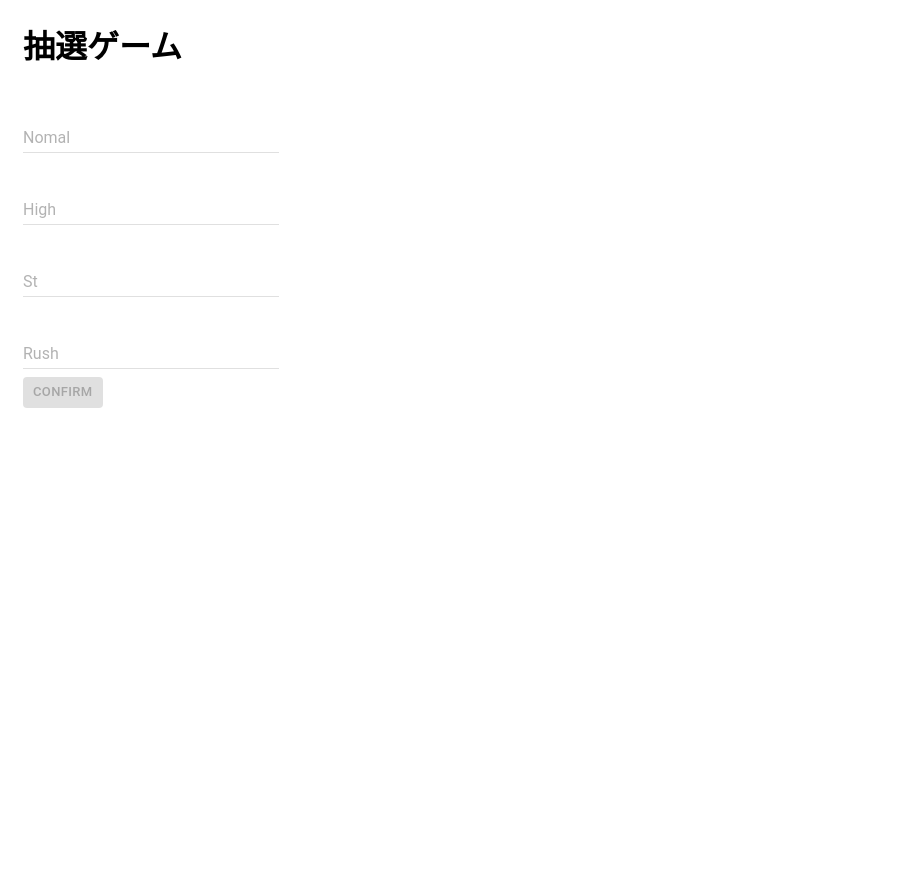
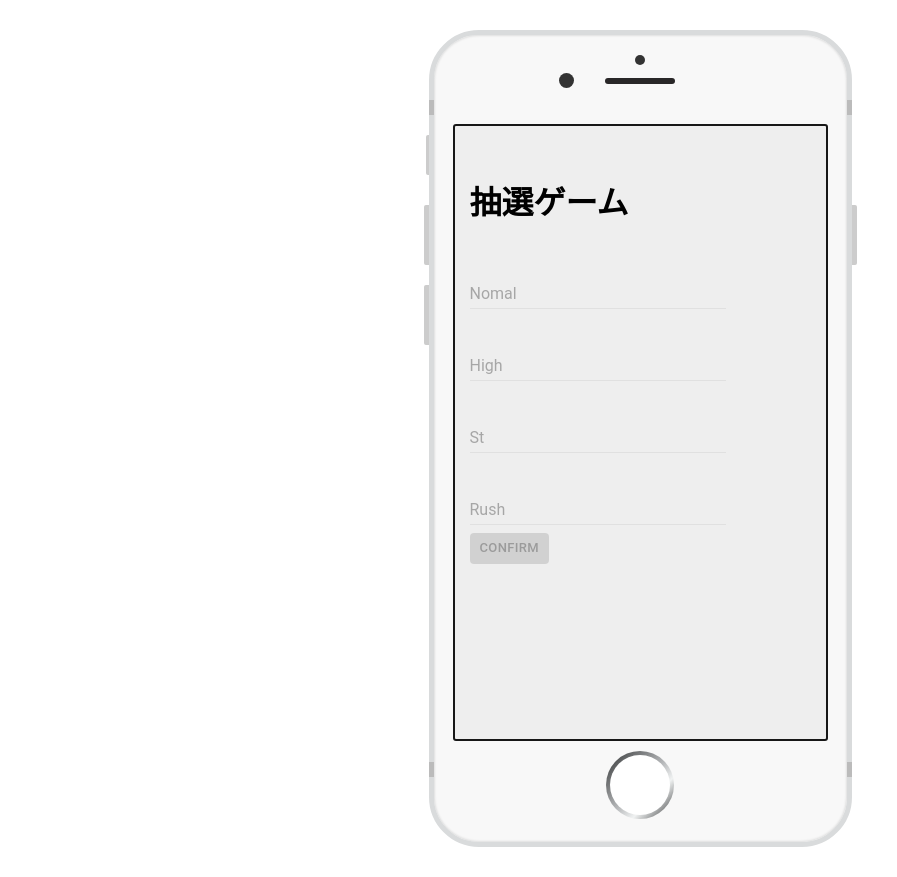
Before and after one commit to toshi1023/kuji-redux, a React (Create React App) app: page / in a window 1280 px wide. Shown: the whole page, without its empty margins (0-897 px from the left). Before the commit the page ends 800 px from the top, so only its background shows below. Built offline with nearby package versions, Linux system fonts and the light colour scheme.

Commit message:
displayデザイン修正

```diff
--- a/package.json
+++ b/package.json
@@ -9,6 +9,7 @@
     "axios": "^0.19.2",
     "cra-template": "1.0.3",
     "material-ui": "^0.20.2",
+    "node-sass": "^4.14.1",
     "react": "^16.13.1",
     "react-dom": "^16.13.1",
     "react-redux": "^7.2.0",
--- /dev/null
+++ b/src/components/display.js
@@ -0,0 +1,50 @@
+import React, { Component } from 'react';
+import { connect } from 'react-redux'
+import SettingGame from './setting_game';
+import StartGame from './start_game';
+import '../sass/kuji.scss';
+
+class Display extends Component {
+
+    // ページの分岐を設定
+    currentPage() {
+        // 現在のURLが条件
+        if (window.location.pathname === '/start' ){
+            return <StartGame />
+        }
+
+        return <SettingGame />
+    }
+
+    render() {
+        return (
+            <React.Fragment>
+                <div>
+                    <div className="iphone">
+                    <div className="iphone-top">
+                        <span className="camera"></span>
+                        <span className="sensor"></span>
+                        <span className="speaker"></span>
+                    </div>
+                    <div className="top-bar"></div>
+                    <div className="iphone-screen">
+                        {this.currentPage()}
+                    </div>
+                    <div className="buttons">
+                        <span className="on-off"></span>
+                        <span className="sleep"></span>
+                        <span className="up"></span>
+                        <span className="down"></span>
+                    </div>
+                    <div className="bottom-bar"></div>
+                    <div className="iphone-bottom">
+                        <span></span>
+                    </div>
+                    </div>
+                </div>
+            </React.Fragment>
+        )
+    }
+}
+
+export default Display
--- a/src/components/errorMessage.js
+++ b/src/components/errorMessage.js
@@ -1,7 +1,6 @@
 /* エラーメッセージ表示用のコンポーネント */
 
 import React from 'react';
-import {useSelector} from "react-redux";
 import Button from '@material-ui/core/Button';
 import Snackbar from '@material-ui/core/Snackbar';
 import MuiAlert from '@material-ui/lab/Alert';
--- a/src/components/start_game.js
+++ b/src/components/start_game.js
@@ -1,18 +1,18 @@
 import React, { Component } from 'react';
 import Button from '@material-ui/core/Button';
 import { connect } from 'react-redux'
+import { withRouter } from 'react-router';
 import { nomalLottery } from '../actions';
 import { judgement } from '../actions';
 import { stLottery } from '../actions';
 import { error } from '../actions';
-import { Link } from 'react-router-dom'
-import '../css/kuji.css';
+import '../sass/kuji.scss';
 
 class StartGame extends Component {
 
   constructor(props) {
     super(props)
-    // start()メソッドとstStart()メソッドをこのコンポーネントに紐づけ
+    // start()メソッドとjudgement()メソッド、stStart()メソッドをこのコンポーネントに紐づけ
     this.start = this.start.bind(this)
     this.judgement = this.judgement.bind(this)
     this.stStart = this.stStart.bind(this)
@@ -56,6 +56,7 @@ class StartGame extends Component {
         return (
             <React.Fragment>
               <div className="body">
+                <Button variant="outlined" color="primary" size="small" href="/" disabled={ submitting } >戻る</Button>
                 <div>
                   通常確率：{this.props.lottery.nomal}
                 </div>
@@ -68,13 +69,8 @@ class StartGame extends Component {
                 <div>
                   突入確率：{this.props.lottery.rush}
                 </div>
+                <hr />
                 <div>
-                  <Button variant="outlined" color="primary" size="small" type="submit" onClick={this.start} disabled={ submitting } >Go</Button>
-                  <Button variant="outlined" color="primary" size="small" type="submit" onClick={this.judgement} disabled={ submitting } >Judgement</Button>
-                </div>
-                <div>
-                  <Button variant="outlined" color="primary" size="small" type="submit" onClick={this.stStart} disabled={ submitting } >ST Go</Button>
-                </div>
                   <div>
                       通常抽選結果：{this.props.lottery.nomal_result}回で大当たり
                   </div>
@@ -83,6 +79,12 @@ class StartGame extends Component {
                   </div>
                   <div>
                       ST抽選結果：{this.props.lottery.st_result}連
+                  </div>
+                </div>
+                <div>
+                  <Button variant="contained" color="primary" size="small" type="submit" onClick={this.start} disabled={ submitting } >Go</Button>
+                  <Button variant="contained" color="primary" size="small" type="submit" onClick={this.judgement} disabled={ submitting } >Judgement</Button>
+                  <Button variant="contained" color="primary" size="small" type="submit" onClick={this.stStart} disabled={ submitting } >ST Go</Button>
                 </div>
               </div>
             </React.Fragment>
@@ -97,4 +99,4 @@ const mapStateToProps = state => ({
 
 const mapDispatchToProps = ({error, nomalLottery, stLottery, judgement})
 
-export default connect(mapStateToProps, mapDispatchToProps)(StartGame)
+export default withRouter(connect(mapStateToProps, mapDispatchToProps)(StartGame))
--- a/src/css/kuji.css
+++ /dev/null
@@ -1,13 +0,0 @@
-/* kuji-reduxのメインCSS */
-
-/* メインbody */
-div.body {
-    padding-left: 15px;
-}
-
-/* エラーメッセージ */
-p.errorMessage {
-    color: red;
-    background-color: lightpink;
-    width: 25%;
-}
--- a/src/index.js
+++ b/src/index.js
@@ -6,11 +6,11 @@ import reducer from './reducers'
 import thunk from 'redux-thunk'
 import { BrowserRouter, Route, Switch } from 'react-router-dom'
 import MuiThemeProvider from 'material-ui/styles/MuiThemeProvider';
-import './css/kuji.css';
+import './sass/kuji.scss';
 import * as serviceWorker from './serviceWorker';
 import SettingGame from './components/setting_game';
 import StartGame from './components/start_game';
-import ErrorMessage from './components/errorMessage';
+import Display from './components/display'
 
 const enhancer = applyMiddleware(thunk)
 const store = createStore(reducer, enhancer)
@@ -21,9 +21,10 @@ ReactDOM.render(
       <Provider store={store}>
         <BrowserRouter>
           <Switch>
-            <Route exact path="/" component={SettingGame} />
-            <Route path="/start" component={StartGame} />
-            <Route path="/error" component={ErrorMessage} />
+            <Display>
+              <Route exact path="/" component={SettingGame} />
+              <Route path="/start" component={StartGame} />
+            </Display>
           </Switch>
         </BrowserRouter>
       </Provider>
--- /dev/null
+++ b/src/sass/kuji.scss
@@ -0,0 +1,156 @@
+/* kuji-reduxのメインCSS */
+
+/* メインbody */
+div.body {
+    padding-left: 15px;
+}
+
+/* エラーメッセージ */
+p.errorMessage {
+    color: red;
+    background-color: lightpink;
+    width: 25%;
+}
+
+/* display.jsの表示デザイン */
+*, *:after, *:before {
+    box-sizing: border-box;
+  }
+
+  .iphone {
+    box-shadow: inset 0 0 3px 0 rgba(0,0,0,0.2);
+    border: 5px solid #d9dbdc;
+    background: #f8f8f8;
+    padding: 15px;
+    border-radius: 50px;
+    height: 817px;
+    width: 423px;
+    margin: 30px auto;
+    position: relative;
+  }
+
+  .iphone-top {
+    padding: 5px 110px 40px;
+    position: relative;
+    .speaker {
+      display: block;
+      width: 70px;
+      height: 6px;
+      margin: 0 auto;
+      border-radius: 6px;
+      background: #292728;
+    }
+
+    .camera {
+      display: block;
+      margin: 0 auto;
+      height: 10px;
+      width: 10px;
+      border-radius: 50%;
+      margin-bottom: 13px;
+      background: #333;
+    }
+
+    .sensor {
+      display: block;
+      width: 15px;
+      height: 15px;
+      float: left;
+      background: #333;
+      margin-top: -5px;
+      border-radius: 50%;
+    }
+  }
+
+  .top-bar, .bottom-bar {
+    display: block;
+    width: 423px;
+    height: 15px;
+    border: {
+      left: 5px solid #BBB;
+      right: 5px solid #BBB;
+    }
+    position: absolute;
+    left: -5px;
+  }
+  .top-bar {
+    top: 65px;
+  }
+
+  .bottom-bar {
+    bottom: 65px;
+  }
+
+  .iphone-screen {
+    background: #eee;
+    padding: 30px 0;
+    border: 1px solid #fff;
+    height: 617px;
+    width: 375px;
+    margin: 0 auto;
+    border: 2px solid rgba(0,0,0,0.9);
+    border-radius: 3px;
+  }
+
+  .buttons {
+    .on-off, .up, .down, .sleep {
+      display: block;
+      background: #CCC;
+      position: absolute;
+      border-radius: 2px 0px 0px 2px;
+    }
+    .on-off {
+      height: 40px;
+      width: 3px;
+      top: 100px;
+      left: -8px;
+    }
+
+    .up, .down, .sleep {
+      height: 60px;
+      width: 5px;
+      left: -10px;
+    }
+
+    .up {
+      top: 170px;
+    }
+
+    .down {
+      top: 250px;
+    }
+
+    .sleep {
+      left: auto;
+      right: -10px;
+      top: 170px;
+      border-radius: 0px 2px 2px 0px;
+    }
+  }
+
+  .iphone-bottom {
+    padding: 10px 0 0;
+    span {
+      display: block;
+      margin: 0 auto;
+      width: 68px;
+      height: 68px;
+      background: #ccc;
+      border-radius: 50%;
+      background: linear-gradient(135deg, #303233 0%, #b5b7b9 50%, #f0f2f2 69%, #303233 100%);
+      position: relative;
+      &:after {
+        content: "";
+        display: block;
+        width: 60px;
+        height: 60px;
+        background: #fff;
+        border-radius: 50%;
+        position: absolute;
+        left: 4px;
+        top: 4px;
+      }
+    }
+  }
+
+  // END PEN-STYLING
```
Also changed, not shown: src/components/setting_game.js (+2 -6 lines), 1 other file (tests, documents, lock files or other folders). Lines whose indentation alone changed are shown as unchanged.
